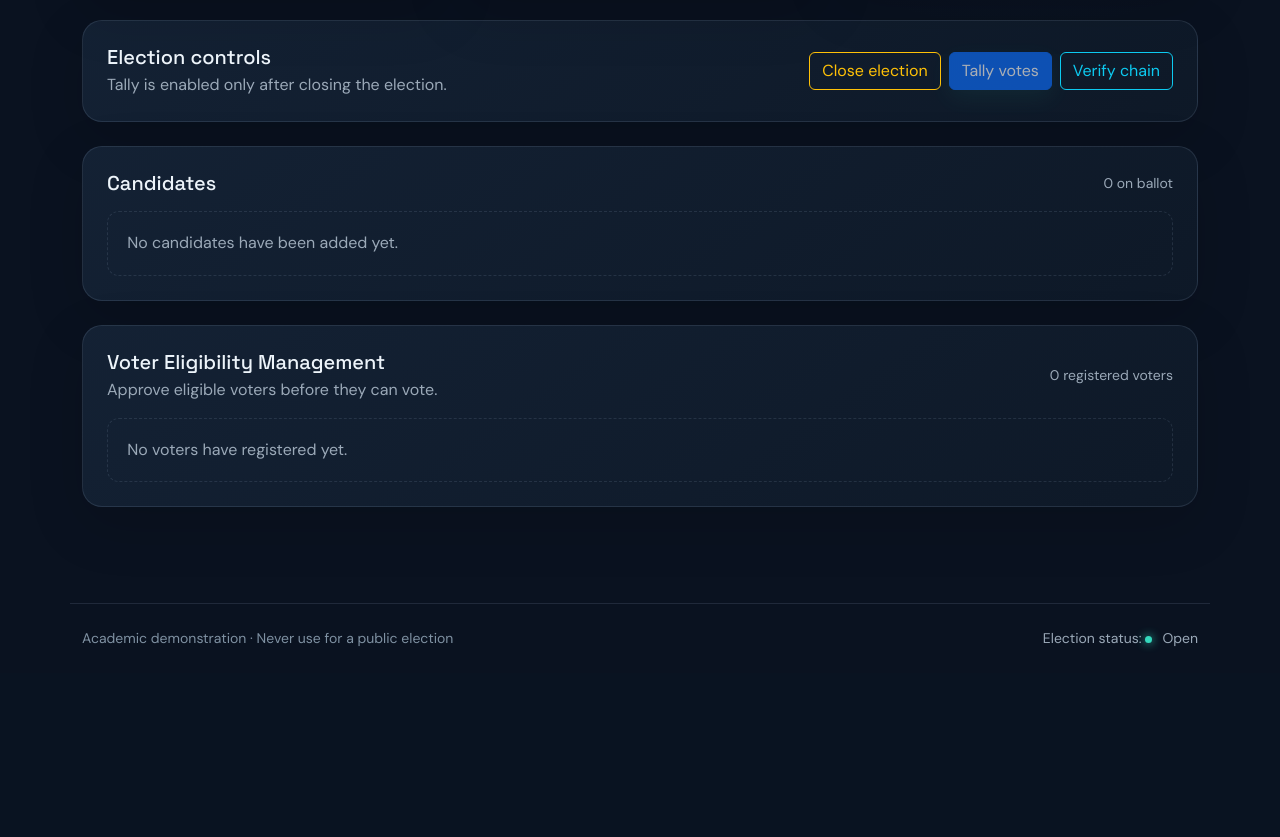
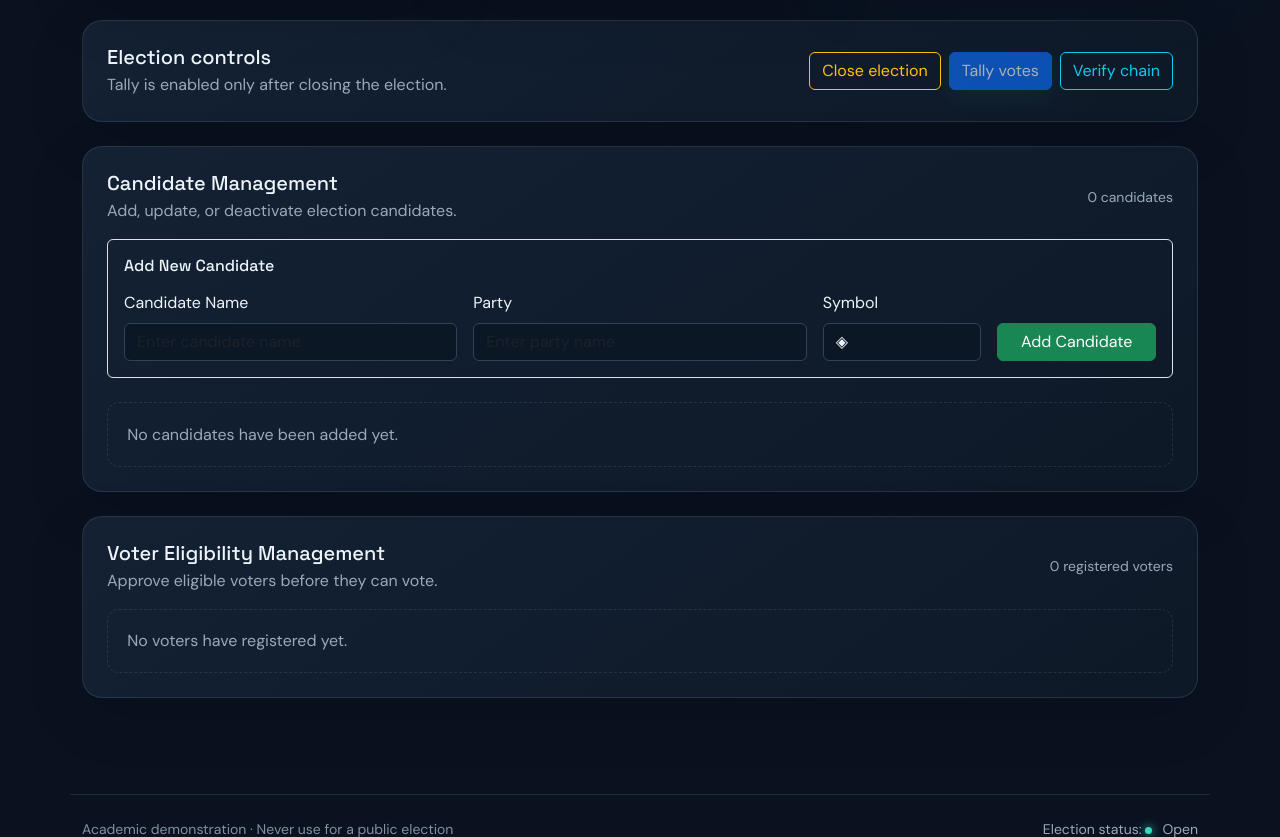
Before and after one commit to mansisaini9928-cloud/Secure-E-voting-system, a Flask app: page /admin in a window 1280 px wide. Shown: the part 381-1218 px from the top of the page. Before the commit the page ends 1029 px from the top, so only its background shows below. Run offline with Flask 3, Linux system fonts and the light colour scheme; the visitor is signed in with stand-in values (Sample User, id 1); data comes from the database, SQL or seed files in the repository; data that the repository does not hold is empty; some libraries are stand-ins or nearby versions.

Commit message:
Add candidate management functionality

```diff
--- a/app.py
+++ b/app.py
@@ -616,6 +616,96 @@ def create_app(test_config=None):
             chain_valid=valid
         )
 
+    # Member 1: Add Candidate
+    @app.route("/admin/candidates/add", methods=["POST"])
+    @login_required("admin")
+    def add_candidate():
+
+        name = request.form.get("name", "").strip()
+        party = request.form.get("party", "").strip()
+        symbol = request.form.get("symbol", "◈").strip()
+
+        if not name or not party:
+            flash("Candidate name and party are required.", "danger")
+            return redirect(url_for("admin_dashboard"))
+
+        db = get_db()
+
+        db.execute(
+            """
+            INSERT INTO candidates (name, party, symbol, active)
+            VALUES (?, ?, ?, 1)
+            """,
+            (name, party, symbol or "◈")
+        )
+
+        db.commit()
+
+        flash("Candidate added successfully.", "success")
+        return redirect(url_for("admin_dashboard"))
+
+    # Member 1: Update Candidate
+    @app.route("/admin/candidates/<int:candidate_id>/update", methods=["POST"])
+    @login_required("admin")
+    def update_candidate(candidate_id):
+
+        name = request.form.get("name", "").strip()
+        party = request.form.get("party", "").strip()
+        symbol = request.form.get("symbol", "◈").strip()
+
+        if not name or not party:
+            flash("Candidate name and party are required.", "danger")
+            return redirect(url_for("admin_dashboard"))
+
+        db = get_db()
+
+        candidate = db.execute(
+            "SELECT id FROM candidates WHERE id=?",
+            (candidate_id,)
+        ).fetchone()
+
+        if candidate is None:
+            abort(404)
+
+        db.execute(
+            """
+            UPDATE candidates
+            SET name=?, party=?, symbol=?
+            WHERE id=?
+            """,
+            (name, party, symbol or "◈", candidate_id)
+        )
+
+        db.commit()
+
+        flash("Candidate updated successfully.", "success")
+        return redirect(url_for("admin_dashboard"))
+
+    # Member 1: Deactivate Candidate
+    @app.route("/admin/candidates/<int:candidate_id>/deactivate", methods=["POST"])
+    @login_required("admin")
+    def deactivate_candidate(candidate_id):
+
+        db = get_db()
+
+        candidate = db.execute(
+            "SELECT id FROM candidates WHERE id=? AND active=1",
+            (candidate_id,)
+        ).fetchone()
+
+        if candidate is None:
+            abort(404)
+
+        db.execute(
+            "UPDATE candidates SET active=0 WHERE id=?",
+            (candidate_id,)
+        )
+
+        db.commit()
+
+        flash("Candidate deactivated successfully.", "success")
+        return redirect(url_for("admin_dashboard"))
+
     # Member 1: Admin voter eligibility management
     @app.route(
         "/admin/voters/<int:user_id>/eligibility",
--- a/templates/admin_dashboard.html
+++ b/templates/admin_dashboard.html
@@ -39,6 +39,7 @@
     </div>
 </div>
 
+<!-- Election Controls -->
 <div class="panel p-4 mb-4">
     <div class="d-flex flex-wrap gap-3 justify-content-between align-items-center">
 
@@ -78,15 +79,58 @@
     </div>
 </div>
 
-<!-- Candidates Section -->
+<!-- Candidate Management -->
 <div class="panel p-4 mb-4">
 
     <div class="d-flex justify-content-between align-items-center mb-3">
-        <h2 class="h5 mb-0">Candidates</h2>
-        <span class="text-secondary small">{{ candidates|length }} on ballot</span>
+        <div>
+            <h2 class="h5 mb-1">Candidate Management</h2>
+            <p class="text-secondary mb-0">Add, update, or deactivate election candidates.</p>
+        </div>
+
+        <span class="text-secondary small">{{ candidates|length }} candidates</span>
     </div>
 
+    <!-- Add Candidate Form -->
+    <div class="border rounded p-3 mb-4">
+        <h3 class="h6 mb-3">Add New Candidate</h3>
+
+        <form method="POST" action="{{ url_for('add_candidate') }}">
+            <input type="hidden" name="csrf_token" value="{{ csrf_token() }}">
+
+            <div class="row g-3">
+
+                <div class="col-md-4">
+                    <label class="form-label">Candidate Name</label>
+                    <input type="text" name="name" class="form-control"
+                           placeholder="Enter candidate name" required>
+                </div>
+
+                <div class="col-md-4">
+                    <label class="form-label">Party</label>
+                    <input type="text" name="party" class="form-control"
+                           placeholder="Enter party name" required>
+                </div>
+
+                <div class="col-md-2">
+                    <label class="form-label">Symbol</label>
+                    <input type="text" name="symbol" class="form-control"
+                           placeholder="◈" value="◈">
+                </div>
+
+                <div class="col-md-2 d-flex align-items-end">
+                    <button type="submit" class="btn btn-success w-100">
+                        Add Candidate
+                    </button>
+                </div>
+
+            </div>
+        </form>
+    </div>
+
+    <!-- Candidate List -->
     {% if candidates %}
+
     <div class="table-responsive">
         <table class="table table-dark table-hover align-middle">
 
@@ -94,26 +138,94 @@
                 <tr>
                     <th>Candidate</th>
                     <th>Party</th>
-                    <th>Aggregate tally</th>
+                    <th>Status</th>
+                    <th>Aggregate Tally</th>
+                    <th>Update Candidate</th>
+                    <th>Action</th>
                 </tr>
             </thead>
 
             <tbody>
+
                 {% for c in candidates %}
+
                 <tr>
                     <td>{{ c['symbol'] }} &nbsp; {{ c['name'] }}</td>
+
                     <td>{{ c['party'] }}</td>
+
+                    <td>
+                        {% if c['active'] == 1 %}
+                            <span class="badge text-bg-success">Active</span>
+                        {% else %}
+                            <span class="badge text-bg-secondary">Inactive</span>
+                        {% endif %}
+                    </td>
+
                     <td>
                         {{ c['votes'] if stats.status=='closed' and chain_valid else '—' }}
                     </td>
+
+                    <td>
+                        {% if c['active'] == 1 %}
+
+                        <form method="POST"
+                              action="{{ url_for('update_candidate', candidate_id=c['id']) }}">
+
+                            <input type="hidden" name="csrf_token" value="{{ csrf_token() }}">
+
+                            <input type="text" name="name" class="form-control form-control-sm mb-1"
+                                   value="{{ c['name'] }}" required>
+
+                            <input type="text" name="party" class="form-control form-control-sm mb-1"
+                                   value="{{ c['party'] }}" required>
+
+                            <input type="text" name="symbol" class="form-control form-control-sm mb-1"
+                                   value="{{ c['symbol'] }}">
+
+                            <button type="submit" class="btn btn-sm btn-outline-info">
+                                Update
+                            </button>
+
+                        </form>
+
+                        {% else %}
+                            <span class="text-secondary small">Inactive candidate</span>
+                        {% endif %}
+                    </td>
+
+                    <td>
+                        {% if c['active'] == 1 %}
+
+                        <form method="POST"
+                              action="{{ url_for('deactivate_candidate', candidate_id=c['id']) }}">
+
+                            <input type="hidden" name="csrf_token" value="{{ csrf_token() }}">
+
+                            <button type="submit" class="btn btn-sm btn-outline-danger"
+                                    onclick="return confirm('Are you sure you want to deactivate this candidate?')">
+                                Deactivate
+                            </button>
+
+                        </form>
+
+                        {% else %}
+                            <span class="text-secondary small">Deactivated</span>
+                        {% endif %}
+                    </td>
+
                 </tr>
+
                 {% endfor %}
+
             </tbody>
-
         </table>
     </div>
+
     {% else %}
+
     <div class="empty-inline">No candidates have been added yet.</div>
+
     {% endif %}
 
 </div>
@@ -150,6 +262,7 @@
             </thead>
 
             <tbody>
+
                 {% for voter in voters %}
 
                 <tr>
@@ -206,8 +319,8 @@
                 </tr>
 
                 {% endfor %}
+
             </tbody>
-
         </table>
     </div>
 
```
